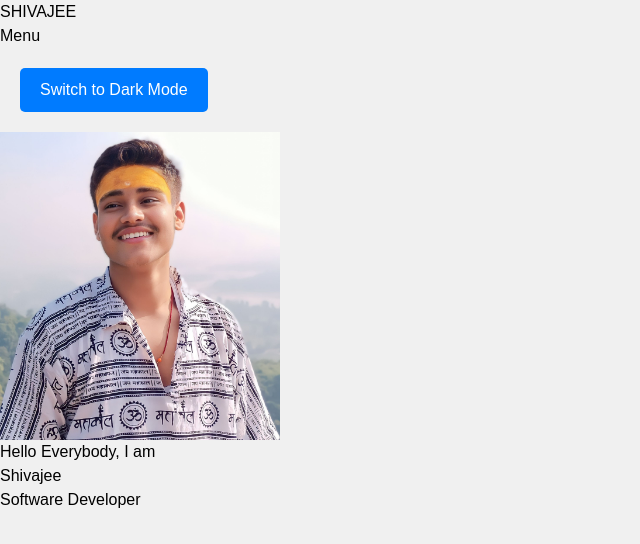
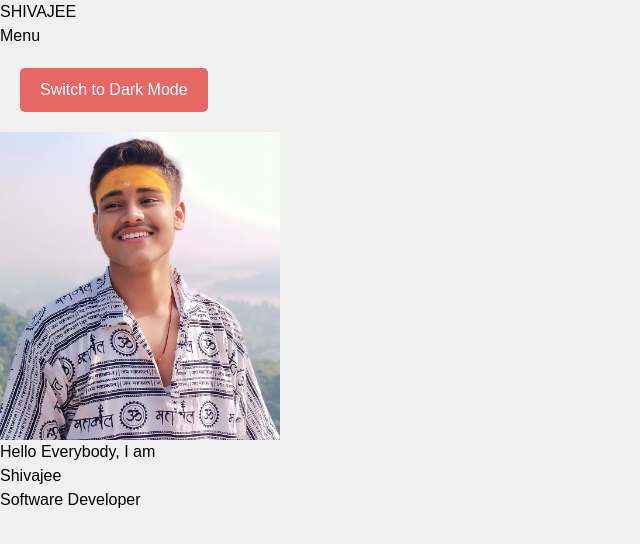
Before and after one commit to shivajee98/portfolio-project, a React (Vite) app: page / in a window 1280 px wide. Shown: the top 544 px of the page, without its empty margins (0-640 px from the left). Built offline with nearby package versions, Linux system fonts and the light colour scheme.

Commit message:
dark mode color changed

```diff
--- a/src/components/Header.jsx
+++ b/src/components/Header.jsx
@@ -29,7 +29,7 @@ const Header = () => {
                     {isDropdownOpen && (
                         <div className="absolute right-0 mt-2 w-48  rounded-md shadow-lg z-10">
                             {menuLinks.map((links) => (
-                                <a key={links.id} href={links.link} className='block px-4 py-2 mb-1 text-white bg-gray-700 hover:bg-orange-500 hover:text-white transition-colors duration-300 rounded-md'>
+                                <a key={links.id} href={links.link} className='block px-4 py-2 mb-1 text-white bg-gray-700 hover:bg-rose-400 hover:text-white transition-colors duration-300 rounded-md'>
                                     {links.title}
                                 </a>
                             ))}
--- a/src/index.css
+++ b/src/index.css
@@ -21,7 +21,7 @@ body {
     margin: 20px;
     border: none;
     cursor: pointer;
-    background-color: #007bff;
+    background-color: #e76666;
     color: white;
     border-radius: 5px;
     transition: background-color 0.3s;
```
